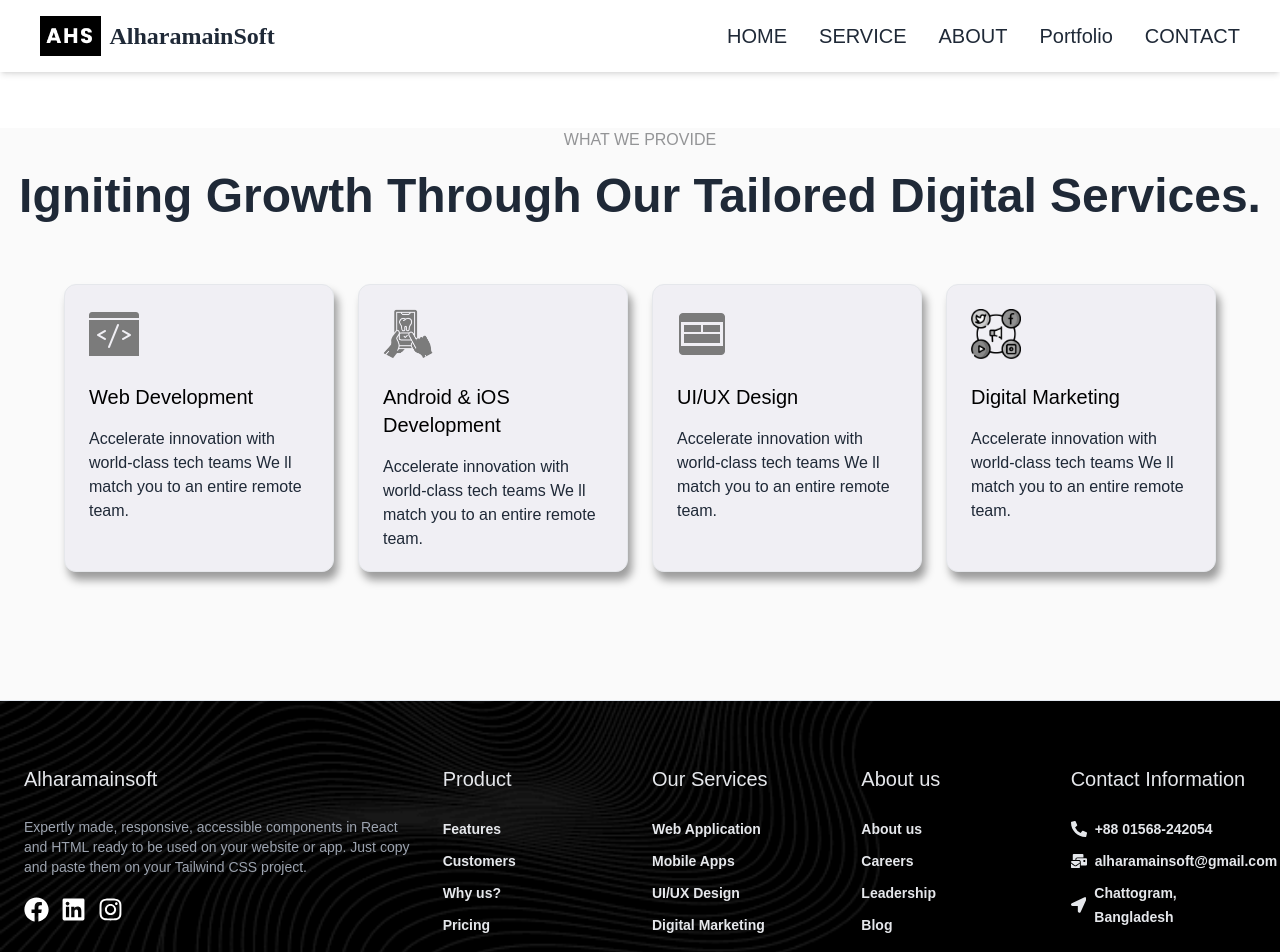
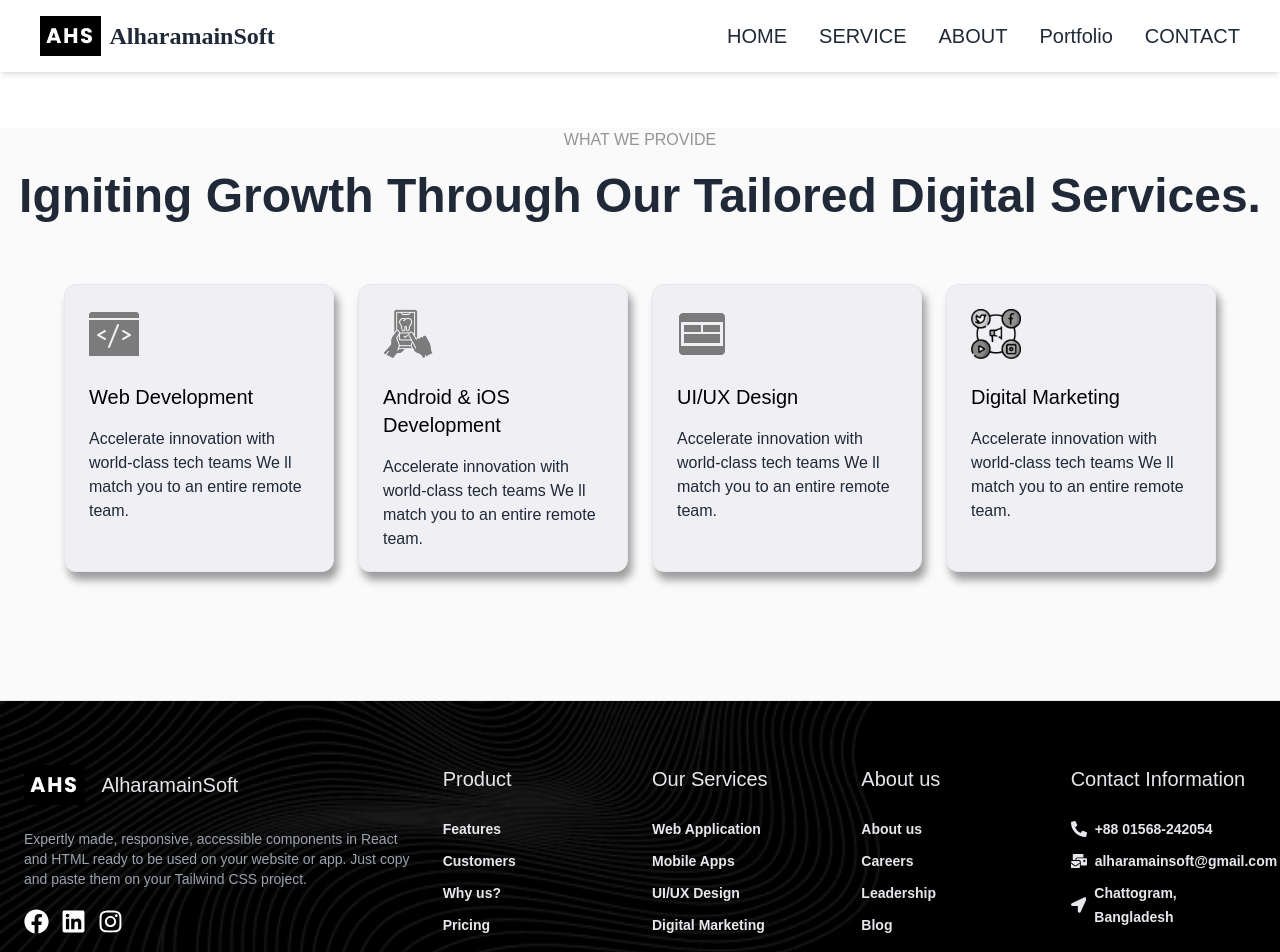
Before and after one commit to Ashraf59/alharamainsoft, a React (Vite) app: page /services in a window 1280 px wide. Shown: the top 952 px of the page. Built offline with nearby package versions, Linux system fonts and the light colour scheme; a web font is replaced by a local one.

Commit message:
why choose file change

```diff
--- a/src/Page/Home/Home.jsx
+++ b/src/Page/Home/Home.jsx
@@ -10,6 +10,7 @@ import TechnologyMarquee from "./TechnologyMarquee/TechnologyMarquee";
 import WhyChooseUs from "./whyChooseUs/whyChooseUs";
 
 
+
 const Home = () => {
     return (
         <div>
@@ -17,7 +18,7 @@ const Home = () => {
           <ServiceMarqueeText></ServiceMarqueeText>
           <TechnologyMarquee></TechnologyMarquee>
           <Services></Services>
-        <WhyChooseUs></WhyChooseUs>
+          <WhyChooseUs></WhyChooseUs>
           <About></About>
           <DevelopBusiness></DevelopBusiness>
          <OurTeam></OurTeam>
--- a/src/Page/Home/Shared/Footer/Footer.jsx
+++ b/src/Page/Home/Shared/Footer/Footer.jsx
@@ -1,6 +1,6 @@
 
 import '../Footer/footer.css';
-import kaaba from '../../../../assets/banner-video/kaaba-2.png';
+import logo from '../../../../assets/logo/logo2.png';
 import {FaFacebook, FaInstagram, FaLinkedin, FaLocationArrow, FaMailBulk, FaPhoneAlt }  from 'react-icons/fa';
 
 const Footer = () => {
@@ -23,8 +23,8 @@ const Footer = () => {
                     className="mb-6 flex items-center gap-2 whitespace-nowrap text-base font-medium leading-6 text-slate-700 focus:outline-none"
                     href="javascript:void(0)"
                   >
-
-              <span className='brand-name text-gray-200 text-xl font-medium'>Alharamainsoft</span>
+                  <img className='h-10 mr-2' src={logo} alt="" />
+              <span className='brand-name text-gray-200 text-xl font-medium'>AlharamainSoft</span>
                   </a>
                   <p className='text-gray-400'>
                     Expertly made, responsive, accessible components in React and
--- a/src/Page/Home/whyChooseUs/whyChooseUs.css
+++ b/src/Page/Home/whyChooseUs/whyChooseUs.css
@@ -2,7 +2,6 @@
      background: url('../../../assets/banner-video/hero-bg-line-shapes.png');
     background-position: left;
     background-repeat: no-repeat;
-
 
 }
 
@@ -15,6 +14,6 @@
 }
 
 
-.model-img img{
+/* .model-img img{
     transform: translateY(0px);
-}
+} */
```
